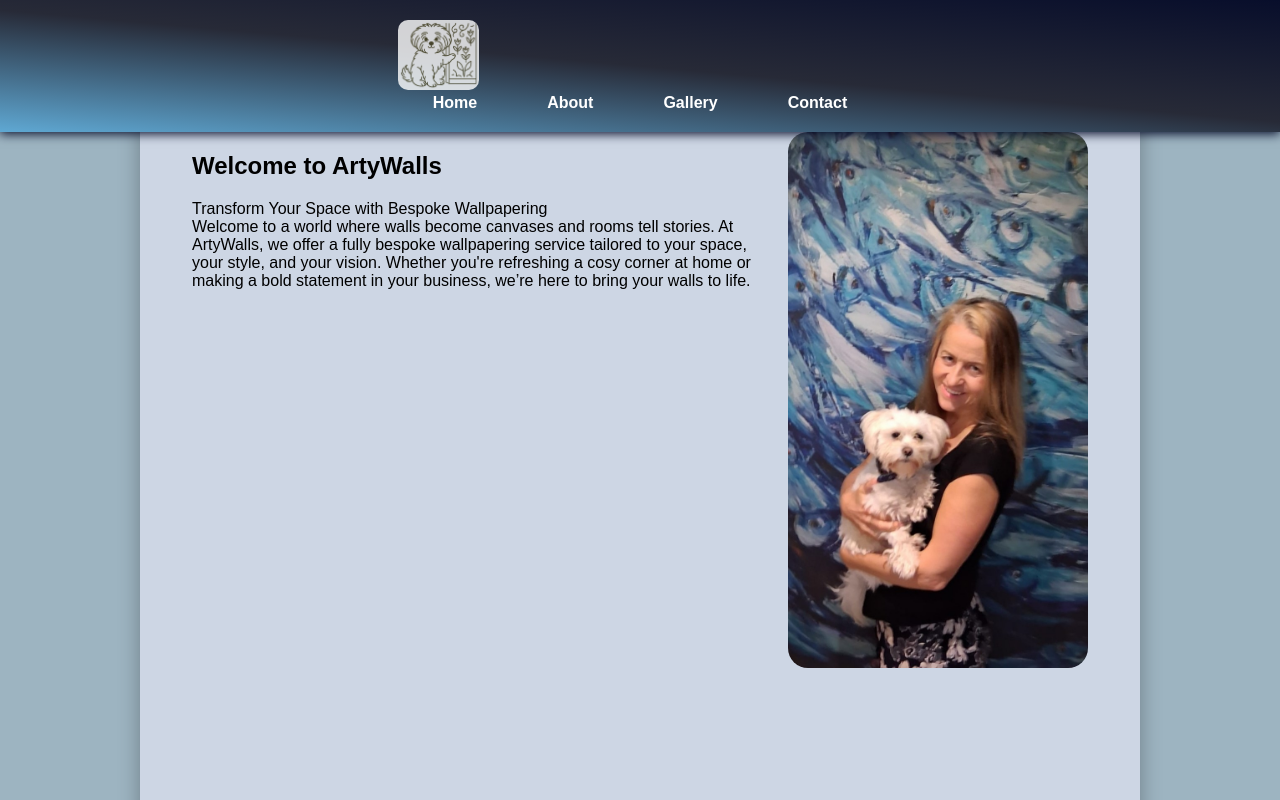
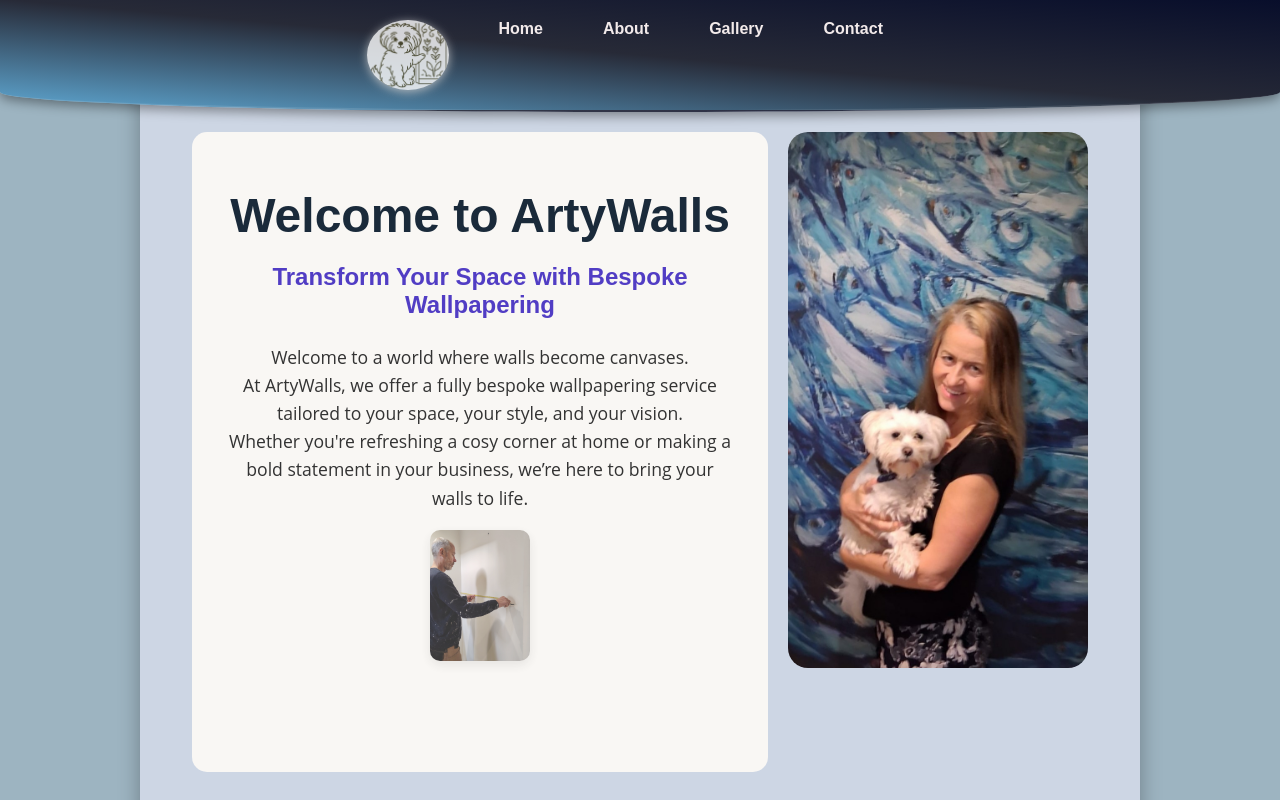
Before and after one commit to SarahDev5/ArtyWalls, a plain HTML site: page index.html in a window 1280 px wide. Shown: the top 800 px of the page. Drawn offline with Linux system fonts and the light colour scheme.

Commit message:
improved styling

```diff
--- a/index.html
+++ b/index.html
@@ -3,7 +3,7 @@
 <head>
   <meta charset="UTF-8" />
   <meta name="viewport" content="width=device-width, initial-scale=1.0" />
-  <title>One Page Website</title>
+  <title>Arty Walls</title>
   <link rel="stylesheet" href="styles.css" />
   <script src="script.js" defer></script>
 </head>
@@ -11,7 +11,11 @@
 <nav>
   <div class="nav-container">
     <img src="./images/logo.png" alt="ArtyWalls Logo" class="logo" />
+
+    <div class="nav-content">
+
       <div class="menu-toggle" id="menu-toggle">&#9776;</div>
+
       <ul id="nav-links">
         <li><a href="#home" class="nav-button">Home</a></li>
         <li><a href="#about" class="nav-button">About</a></li>
@@ -19,18 +23,26 @@
         <li><a href="#contact" class="nav-button">Contact</a></li>
       </ul>
     </div>
+  </div>
 </nav>
-
 <div class="container">
   <section id="home">
     <div id="intro" class="intro">
   <div class="intro-content">
     <div class="intro-text">
+      <section class="hero">
   <h1>Welcome to ArtyWalls</h1>
+  <h2>Transform Your Space with Bespoke Wallpapering</h2>
   <p>
-        Transform Your Space with Bespoke Wallpapering<br>
-        Welcome to a world where walls become canvases and rooms tell stories. At ArtyWalls, we offer a fully bespoke wallpapering service tailored to your space, your style, and your vision. Whether you're refreshing a cosy corner at home or making a bold statement in your business, we’re here to bring your walls to life.
+    Welcome to a world where walls become canvases. <br>
+    At ArtyWalls, we offer a fully bespoke wallpapering service tailored to
+    your space, your style, and your vision. <br>Whether you're refreshing a
+    cosy corner at home or making a bold statement in your business, we’re
+    here to bring your walls to life.
   </p>
+  <br>
+  <img src="./images/measuringtoby.jpg" alt="measuring up" class="hero-image" />
+</section>
     </div>
     <div class="intro-image">
       <img src="./images/me.jpg" alt="Sarah infront of Wallpaper" />
--- a/styles.css
+++ b/styles.css
@@ -16,30 +16,46 @@ html, body {
 .logo {
   height: 70px;
   width: auto;
-  margin-right: 200px;
-  border-radius: 10px;
+  margin-right: 0px;
+  border-radius: 50%;
   background-color: white;
   opacity: .8;
+  box-shadow: #ccc 0px 2px 10px;
+}
+
+
+.decoration {
+  width: 100%;
+  max-height: 80px;
+  object-fit: contain;
+  margin-bottom: 10px;
+  border-radius: 30px;
+  padding-bottom: 10px;
 }
 /* Navigation */
 
 nav {
   display: flex;
-  justify-content: center; /* centers the entire nav content */
+  justify-content: center;       /* centers the entire nav content */
   align-items: center;
-  flex-direction: column; /* stacks logo and links vertically if needed */
+  flex-direction: column;        /* stacks logo and links vertically if needed */
   padding: 20px 100px;
   background: linear-gradient(
-    185deg,                /* diagonal angle */
-    #080e2b,               /* dark blue */
-    #272a37,               /* medium blue */
-    #5fa8d3                /* lighter accent */
+    185deg,
+    #080e2b,                     /* dark blue */
+    #272a37,                     /* medium blue */
+    #5fa8d3                      /* lighter accent */
   );
   position: fixed;
-  top: 0px;
+  top: 0;
   width: 100%;
   z-index: 400;
-  box-shadow: #080e2b 0px 2px 10px;
+  box-shadow: 0 4px 12px rgba(0,0,0,0.4); /* softer shadow for depth */
+  border-bottom: 2px solid rgba(255,255,255,0.1); /* subtle divider */
+  backdrop-filter: blur(6px);    /* glassy effect */
+  transition: all 0.4s ease;     /* smooth transitions */
+  border-bottom-left-radius: 100% 40px;
+  border-bottom-right-radius: 100% 40px;
 
 }
 
@@ -63,13 +79,18 @@ nav a {
   font-size: 1rem;
 }
 
+
 .nav-button {
   align-items: center;
-  border: none;
-  padding: 10px 20px;
-  cursor: pointer;
+  text-decoration: none;
+  padding: 10px 15px;
+  color: #f2eaea;
   transition: background-color 0.3s ease;
+  border-radius: 5px;
+
 }
+
+
 
 .nav-button:hover {
   background-color: gray;
@@ -79,13 +100,45 @@ nav a {
 .nav-button.active {
   background-color: rgb(8, 54, 100);
   color: white;
+  border-bottom: 1px solid white; /* precise underline effect */
 }
 
+
+.nav-container {
+  display: flex;
+  align-items: flex-start;
+  gap: 20px;
+}
+
+
+
+
+
+.nav-content {
+  display: flex;
+  flex-direction: column;
+  align-items: center;
+  flex: 1;
+}
+
+
+
+
+
+
+.nav-button:hover {
+  background-color: #ccc;
+  color: white;
+}
+
+.menu-toggle {
+  display: none; /* show only on mobile if needed */
+}
 
 .menu-toggle {
   display: none;
   font-size: 28px;
-  color: white;
+  color: rgb(88, 86, 86);
   cursor: pointer;
 }
 
@@ -95,6 +148,44 @@ nav a {
   background: rgb(205, 214, 228);       /* main content background */
   box-shadow: 0 0 20px rgba(0,0,0,0.3); /* shadow behind */
   padding: 2rem;           /* breathing room inside */
+}
+
+.hero {
+  text-align: center;
+  padding: 0.5rem 2rem;
+  background: #f9f7f4; /* soft neutral */
+  border-radius: 15px;
+}
+
+.hero h1 {
+  font-family: 'Montserrat', sans-serif;
+  font-size: 3rem;
+  color: #1a2a3a; /* deep navy */
+  margin-bottom: 0.5rem;
+}
+
+.hero h2 {
+  font-family: 'Montserrat', sans-serif;
+  font-size: 1.5rem;
+  color: #513dc4; /* terracotta accent */
+  margin-bottom: 1.5rem;
+}
+
+.hero p {
+  font-family: 'Open Sans', sans-serif;
+  font-size: 1.1rem;
+  line-height: 1.6;
+  color: #333;
+  max-width: 700px;
+  margin: 0 auto;
+}
+
+.hero-image {
+  max-width: 100px;
+  height: auto;
+  border-radius: 10px;
+  box-shadow: 0 4px 12px rgba(0,0,0,0.1);
+  opacity: 0.8;
 }
 
 .intro-content {
@@ -133,7 +224,7 @@ nav a {
 /* Sections */
 section {
   padding: 100px 20px;
-  min-height: 100vh;
+  min-height: 80vh;
 }
 
 .cards img {
@@ -178,7 +269,7 @@ section {
 /* Gallery */
 .gallery-container {
   display: grid;
-  grid-template-columns: repeat(auto-fill, minmax(100px, 1fr));
+  grid-template-columns: repeat(auto-fill, minmax(150px, 1fr));
   gap: 15px;
   padding: 10px;
 }
@@ -269,7 +360,8 @@ form button {
     display: none;
     flex-direction: column;
     width: 100%;
-    background-color: #333;
+    background-color: #1e1c1c;
+    margin-top: 10px;
   }
 
   #nav-links.show {
```
Also changed, not shown: images/fish_header.png (added), images/measuringtoby.jpg (added). Lines whose indentation alone changed are shown as unchanged.
